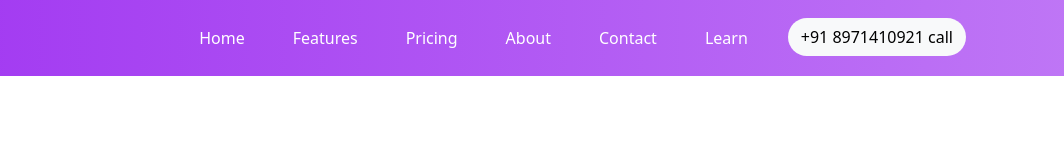
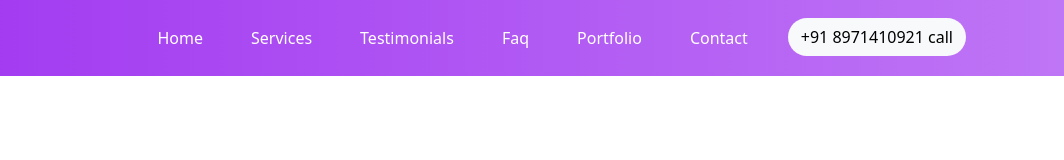
Before and after one commit to akhilkmarkose/bootstrap-sass-custom-theme, a website: page index.html in a window 1280 px wide. Shown: the full height of the page, 216-1280 px from the left. Drawn offline with nearby package versions, Linux system fonts and the light colour scheme.

Commit message:
Navbar button names corrected

```diff
--- a/index.html
+++ b/index.html
@@ -20,27 +20,30 @@
         >
           <ul class="navbar-nav">
             <li class="nav-item mx-3">
-              <a class="nav-link text-white" aria-current="page" href="#">Home</a>
+              <a class="nav-link text-white" aria-current="page" href="#"
+                >Home</a
+              >
             </li>
             <li class="nav-item mx-3">
-              <a class="nav-link text-white" href="#">Features</a>
+              <a class="nav-link text-white" href="#">Services</a>
             </li>
             <li class="nav-item mx-3">
-              <a class="nav-link text-white" href="#">Pricing</a>
+              <a class="nav-link text-white" href="#">Testimonials</a>
             </li>
             <li class="nav-item mx-3">
-              <a class="nav-link text-white" href="#">About</a>
+              <a class="nav-link text-white" href="#">Faq</a>
+            </li>
+            <li class="nav-item mx-3">
+              <a class="nav-link text-white" href="#">Portfolio</a>
             </li>
             <li class="nav-item mx-3">
               <a class="nav-link text-white" href="#">Contact</a>
             </li>
             <li class="nav-item mx-3">
-              <a class="nav-link text-white" href="#">Learn</a>
-            </li>
-            <li class="nav-item mx-3">
-                <a class="btn rounded-pill text-bg-light" href="#">+91 8971410921
-                    <span>call</span>
-                </a>
+              <a class="btn rounded-pill text-bg-light" href="#"
+                >+91 8971410921
+                <span>call</span>
+              </a>
             </li>
           </ul>
         </div>
```
